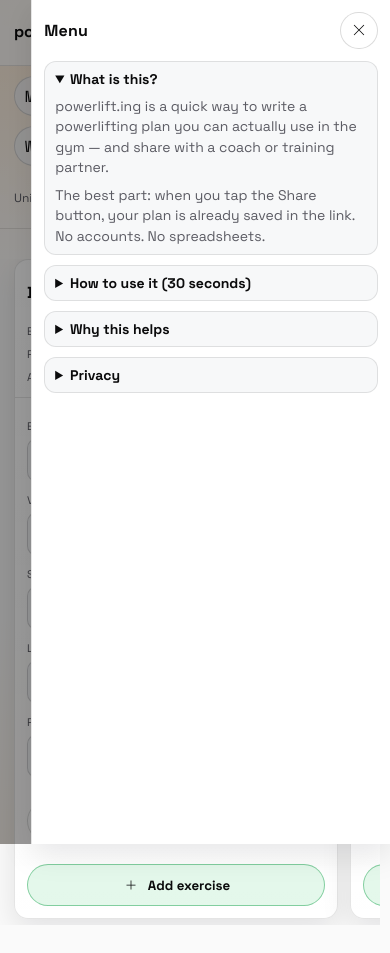
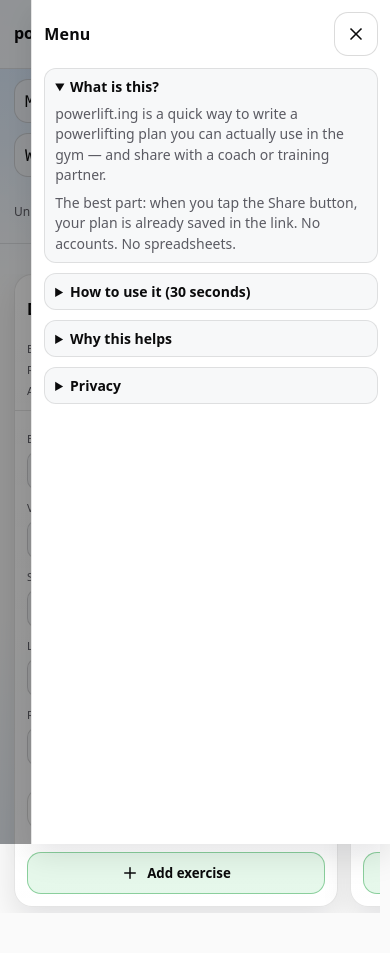
Before and after one commit to jameslcowan/itrain.ing, a plain HTML site: page index.html in a window 390 px wide. Both pictures are taken after a click on the button 245 px from the left and 32 px from the top of the page. Drawn offline with nearby package versions, Linux system fonts and the light colour scheme.

Commit message:
Switch to Lucide icons and update iOS-style theming
Replaces the previous icon set with Lucide SVG icons for a more consistent and modern appearance. Updates CSS variables and radii to better match iOS system colors and shapes, adds safe area insets for improved mobile support, and removes custom web fonts for a more native look. Refactors icon usage in app.js to use direct symbol IDs, simplifying icon rendering.

```diff
--- a/app.css
+++ b/app.css
@@ -1,5 +1,5 @@
 :root{
-  /* Light theme: monochrome neutrals + orange accent (no blue) */
+  /* iOS-ish tokens (system colors + squircle-ish radii) */
   --bg:#fafafa;
   --panel:#ffffff;
   --panel2:#f3f4f6;
@@ -7,26 +7,32 @@
   --muted:#5b5b63;
   --border:rgba(0,0,0,.10);
   --border2:rgba(0,0,0,.14);
-  --accent:#ff8a00;
-  --danger:#d83a3a;
-  --shadow:0 10px 30px rgba(2,6,23,.10);
+  --accent:#007aff;   /* iOS system blue (light) */
+  --danger:#ff3b30;   /* iOS system red (light) */
+  --success:#34c759;  /* iOS system green (light) */
+  --shadow:0 12px 30px rgba(2,6,23,.10);
   --ghost-border: rgba(0,0,0,.22);
   --sb-track: color-mix(in srgb, var(--panel2) 85%, var(--panel));
   --sb-thumb: color-mix(in srgb, var(--muted) 55%, var(--panel));
   --sb-thumb-hover: color-mix(in srgb, var(--muted) 75%, var(--panel));
-  --radius:14px;
-  --radius2:10px;
+  --radius:18px;  /* cards */
+  --radius2:14px; /* controls */
+  --radius-pill:999px;
   --space-1: 6px;
   --space-2: 10px;
   --space-3: 14px;
   --space-4: 18px;
-  --mono: "Space Mono", ui-monospace, SFMono-Regular, Menlo, Monaco, Consolas, "Liberation Mono", "Courier New", monospace;
-  --sans: "Space Grotesk", ui-sans-serif, system-ui, -apple-system, Segoe UI, Roboto, Helvetica, Arial, "Apple Color Emoji", "Segoe UI Emoji";
+  --safe-top: env(safe-area-inset-top, 0px);
+  --safe-right: env(safe-area-inset-right, 0px);
+  --safe-bottom: env(safe-area-inset-bottom, 0px);
+  --safe-left: env(safe-area-inset-left, 0px);
+  --mono: ui-monospace, SFMono-Regular, Menlo, Monaco, Consolas, "Liberation Mono", "Courier New", monospace;
+  --sans: system-ui, -apple-system, BlinkMacSystemFont, "Segoe UI", Roboto, Helvetica, Arial, "Apple Color Emoji", "Segoe UI Emoji";
 }
 
 @media (prefers-color-scheme: dark){
   :root{
-    /* Dark mode: monochrome neutrals (no blue) */
+    /* Dark mode: iOS-ish system colors */
     --bg:#0b0b0c;
     --panel:#101012;
     --panel2:#16161a;
@@ -34,8 +40,9 @@
     --muted:#b3b3b8;
     --border:rgba(255,255,255,.10);
     --border2:rgba(255,255,255,.14);
-    --accent:#ff8a00;
-    --danger:#ff6b6b;
+    --accent:#0a84ff;  /* iOS system blue (dark) */
+    --danger:#ff453a;  /* iOS system red (dark) */
+    --success:#30d158; /* iOS system green (dark) */
     --shadow:0 10px 30px rgba(0,0,0,.35);
     --ghost-border: rgba(255,255,255,.22);
     --sb-track: color-mix(in srgb, var(--panel2) 70%, var(--panel));
@@ -46,7 +53,7 @@
 
 /* Manual override (persists via localStorage) */
 html[data-theme="light"]{
-  /* Light theme: monochrome neutrals + orange accent (no blue) */
+  /* Light theme */
   --bg:#fafafa;
   --panel:#ffffff;
   --panel2:#f3f4f6;
@@ -54,12 +61,13 @@
   --muted:#5b5b63;
   --border:rgba(0,0,0,.10);
   --border2:rgba(0,0,0,.14);
-  --accent:#ff8a00;
-  --danger:#d83a3a;
+  --accent:#007aff;
+  --danger:#ff3b30;
+  --success:#34c759;
   --shadow:0 10px 30px rgba(2,6,23,.10);
 }
 html[data-theme="dark"]{
-  /* Dark mode: monochrome neutrals (no blue) */
+  /* Dark theme */
   --bg:#0b0b0c;
   --panel:#101012;
   --panel2:#16161a;
@@ -67,8 +75,9 @@
   --muted:#b3b3b8;
   --border:rgba(255,255,255,.10);
   --border2:rgba(255,255,255,.14);
-  --accent:#ff8a00;
-  --danger:#ff6b6b;
+  --accent:#0a84ff;
+  --danger:#ff453a;
+  --success:#30d158;
   --shadow:0 10px 30px rgba(0,0,0,.35);
   --ghost-border: rgba(255,255,255,.22);
   --sb-track: color-mix(in srgb, var(--panel2) 70%, var(--panel));
@@ -117,7 +126,7 @@
   display:flex;
   align-items:center;
   justify-content:space-between;
-  padding:12px 0;
+  padding: calc(12px + var(--safe-top)) 0 12px;
   border-bottom:1px solid var(--border);
   backdrop-filter: blur(10px);
   background: color-mix(in srgb, var(--bg) 78%, transparent);
@@ -131,7 +140,8 @@
   width:100%;
   max-width:1100px;
   margin:0 auto;
-  padding: 0 14px;
+  padding-left: calc(14px + var(--safe-left));
+  padding-right: calc(14px + var(--safe-right));
   display:flex;
   align-items:center;
   justify-content:space-between;
@@ -148,7 +158,7 @@
   letter-spacing:.6px;
   font-weight:850;
   padding:3px 8px;
-  border-radius:999px;
+  border-radius:var(--radius-pill);
   border:1px solid var(--border2);
   margin-left:8px;
   transform: translateY(-1px);
@@ -160,7 +170,7 @@
 .brand{ text-decoration:none; color:inherit; display:inline-flex; flex-direction:column; }
 .brand:hover .brand__title{ text-decoration: underline; text-decoration-thickness: 2px; text-underline-offset: 3px; }
 
-.app{ padding-bottom:28px; }
+.app{ padding-bottom: calc(28px + var(--safe-bottom)); }
 .container{ padding: 10px 14px 18px; max-width:1100px; margin:0 auto; }
 
 /* Mobile: full-bleed (no container padding) */
@@ -176,7 +186,8 @@
   width:100%;
   max-width:1100px;
   margin:0 auto;
-  padding: 0 14px;
+  padding-left: calc(14px + var(--safe-left));
+  padding-right: calc(14px + var(--safe-right));
   display:flex;
   align-items:flex-start;
   justify-content:space-between;
@@ -214,16 +225,24 @@
 
 /* Small mobile (down to 320px): tighter spacing + stack controls to avoid overflow */
 @media (max-width: 360px){
-  .topbar{ padding:10px 0; }
-  .topbar__inner{ padding: 0 10px; gap:10px; }
+  .topbar{ padding: calc(10px + var(--safe-top)) 0 10px; }
+  .topbar__inner{
+    padding-left: calc(10px + var(--safe-left));
+    padding-right: calc(10px + var(--safe-right));
+    gap:10px;
+  }
   .topbar__right{ gap:6px; }
   .badge{ margin-left:6px; padding:2px 7px; }
   .ico{ width:18px; height:18px; }
   .iconBtn--header{ padding:8px 9px; }
 
-  .container{ padding: 10px 10px 18px; }
+  .container{ padding: 10px calc(10px + var(--safe-right)) 18px calc(10px + var(--safe-left)); }
   .weekbar{ padding: 10px 0; }
-  .weekbar__inner{ padding: 0 10px; gap:10px; }
+  .weekbar__inner{
+    padding-left: calc(10px + var(--safe-left));
+    padding-right: calc(10px + var(--safe-right));
+    gap:10px;
+  }
   .weekbar__right{ flex-direction:column; align-items:stretch; gap:8px; }
 
   .dd__btn{ padding:8px 10px; }
@@ -261,14 +280,15 @@
   justify-content:space-between;
   gap:10px;
   padding:9px 10px;
-  border-radius:10px;
+  border-radius:var(--radius2);
   border:1px solid var(--border2);
   background: color-mix(in srgb, var(--panel2) 78%, transparent);
   color: var(--text);
   font-family: var(--mono);
   cursor:pointer;
+  min-height: 44px;
 }
-.dd--compact .dd__btn{ padding:7px 10px; border-radius:999px; }
+.dd--compact .dd__btn{ padding:7px 10px; border-radius:var(--radius2); min-height: 44px; }
 .dd__label{
   min-width:0;
   overflow:hidden;
@@ -321,10 +341,14 @@
   border:1px solid var(--border2);
   background: color-mix(in srgb, var(--panel) 78%, transparent);
   color:var(--text);
-  border-radius:999px;
+  border-radius:var(--radius2);
   padding:8px 12px;
   font-weight:650;
   cursor:pointer;
+  min-height: 44px;
+  display:inline-flex;
+  align-items:center;
+  justify-content:center;
 }
 .btn:hover{
   border-color: color-mix(in srgb, var(--border2) 70%, transparent);
@@ -372,8 +396,8 @@
     scroll-snap-stop: always;
     -webkit-overflow-scrolling: touch;
     scroll-behavior: smooth;
-    padding: 0 14px 6px;
-    scroll-padding: 0 14px;
+    padding: 0 calc(14px + var(--safe-right)) 6px calc(14px + var(--safe-left));
+    scroll-padding: 0 calc(14px + var(--safe-right)) 0 calc(14px + var(--safe-left));
     align-items:flex-start;
     scrollbar-width: none;
     -ms-overflow-style: none;
@@ -558,10 +582,10 @@
 .btn--danger:hover{ background: color-mix(in srgb, var(--danger) 18%, transparent); }
 
 .btn--success{
-  border-color: color-mix(in srgb, #22c55e 45%, transparent);
-  background: color-mix(in srgb, #22c55e 14%, transparent);
+  border-color: color-mix(in srgb, var(--success) 45%, transparent);
+  background: color-mix(in srgb, var(--success) 14%, transparent);
 }
-.btn--success:hover{ background: color-mix(in srgb, #22c55e 18%, transparent); }
+.btn--success:hover{ background: color-mix(in srgb, var(--success) 18%, transparent); }
 
 .rows{ display:flex; flex-direction:column; gap:2px; }
 
@@ -642,11 +666,16 @@
 }
 .iconBtn{
   border:1px solid var(--border2);
-  background: rgba(255,255,255,.03);
+  background: color-mix(in srgb, var(--panel) 72%, transparent);
   color:var(--text);
-  border-radius:10px;
+  border-radius:var(--radius2);
   padding:8px 10px;
   cursor:pointer;
+  min-width: 44px;
+  min-height: 44px;
+  display:inline-flex;
+  align-items:center;
+  justify-content:center;
 }
 .iconBtn--x{
   border-color: color-mix(in srgb, var(--danger) 35%, var(--border2));
@@ -676,12 +705,12 @@
 }
 
 .iconBtn--header{
-  border-radius:999px;
+  border-radius:var(--radius2);
   padding:9px 10px;
   background: color-mix(in srgb, var(--panel) 78%, transparent);
 }
 .iconBtn--headerSm{
-  border-radius:999px;
+  border-radius:var(--radius2);
   padding:7px 8px;
   background: color-mix(in srgb, var(--panel) 78%, transparent);
 }
@@ -700,6 +729,8 @@
   display:inline-block;
   flex:0 0 auto;
   vertical-align:-0.15em;
+  fill:none;
+  stroke: currentColor;
 }
 .ico use{ pointer-events:none; }
 
@@ -721,7 +752,7 @@
   border:1px solid var(--border2);
   background: color-mix(in srgb, var(--panel) 78%, transparent);
   color: var(--text);
-  border-radius:999px;
+  border-radius:var(--radius2);
   padding:7px 10px;
   font-family: var(--sans);
   font-weight: 750;
@@ -732,13 +763,14 @@
   white-space:nowrap;
   width:100%;
   justify-content:center;
+  min-height: 44px;
 }
 .actionBtn .ico{ width:18px; height:18px; }
 .actionBtn--add{
-  border-color: color-mix(in srgb, #22c55e 40%, var(--border2));
-  background: color-mix(in srgb, #22c55e 12%, transparent);
+  border-color: color-mix(in srgb, var(--success) 40%, var(--border2));
+  background: color-mix(in srgb, var(--success) 12%, transparent);
 }
-.actionBtn--add:hover{ background: color-mix(in srgb, #22c55e 16%, transparent); }
+.actionBtn--add:hover{ background: color-mix(in srgb, var(--success) 16%, transparent); }
 .actionBtn--delete{
   border-color: color-mix(in srgb, var(--danger) 40%, var(--border2));
   background: color-mix(in srgb, var(--danger) 12%, transparent);
--- a/app.js
+++ b/app.js
@@ -422,24 +422,9 @@
     return node;
   }
 
-  const ICON_MAP = {
-    "material-symbols-light:menu": "i-menu",
-    "material-symbols-light:dark-mode": "i-dark-mode",
-    "material-symbols-light:light-mode": "i-light-mode",
-    "material-symbols-light:share": "i-share",
-    "material-symbols-light:edit": "i-edit",
-    "material-symbols-light:add": "i-add",
-    "material-symbols-light:delete-outline": "i-delete-outline",
-    "material-symbols-light:close": "i-close",
-    "material-symbols-light:expand-more": "i-expand-more",
-    // legacy name we used previously; Iconify's actual name is ink-eraser
-    "material-symbols-light:ink_eraser": "i-ink-eraser",
-    "material-symbols-light:ink-eraser": "i-ink-eraser",
-  };
-
-  function icon(name) {
-    const id = ICON_MAP[name] || name;
-    const href = `#${id}`;
+  function icon(id) {
+    const safeId = typeof id === "string" ? id : "";
+    const href = `#${safeId}`;
     const use = svgEl("use", { href });
     // Some browsers still behave better when xlink:href is present too.
     try {
@@ -471,7 +456,7 @@
       },
       [
         el("span", { class: "dd__label", text: label(value) }),
-        el("span", { class: "dd__chev" }, [icon("material-symbols-light:expand-more")]),
+        el("span", { class: "dd__chev" }, [icon("i-expand-more")]),
       ]
     );
 
@@ -782,7 +767,7 @@
             title: "Clear exercise",
             "aria-label": "Clear exercise",
           },
-          [icon("material-symbols-light:ink-eraser"), el("span", { text: "Clear" })]
+          [icon("i-ink-eraser"), el("span", { text: "Clear" })]
         ),
         el(
           "button",
@@ -793,7 +778,7 @@
             title: "Delete exercise",
             "aria-label": "Delete exercise",
           },
-          [icon("material-symbols-light:delete-outline"), el("span", { text: "Delete" })]
+          [icon("i-delete-outline"), el("span", { text: "Delete" })]
         ),
       ]),
     ]
@@ -813,7 +798,7 @@
         "aria-label": "Add exercise",
         "data-action": "add-row",
       },
-      [icon("material-symbols-light:add"), el("span", { text: "Add exercise" })]
+      [icon("i-add"), el("span", { text: "Add exercise" })]
     );
 
     // Per-exercise delete/clear lives on each row; footer only adds.
@@ -874,7 +859,7 @@
         "aria-label": "Delete day",
         "data-action": "delete-day",
       },
-      [icon("material-symbols-light:delete-outline")]
+      [icon("i-delete-outline")]
     );
 
     const summary = el("summary", {}, [
--- a/index.html
+++ b/index.html
@@ -5,46 +5,60 @@
     <meta name="viewport" content="width=device-width, initial-scale=1" />
     <title>powerlift.ing</title>
     <meta name="description" content="Shareable powerlifting program builder. State lives in the URL." />
-    <link rel="preconnect" href="https://fonts.googleapis.com" />
-    <link rel="preconnect" href="https://fonts.gstatic.com" crossorigin />
-    <link
-      href="https://fonts.googleapis.com/css2?family=Space+Grotesk:wght@400;500;600;700&family=Space+Mono:wght@400;700&display=swap"
-      rel="stylesheet"
-    />
     <link rel="stylesheet" href="./app.css" />
   </head>
   <body>
-    <!-- Inline icon sprite (avoids web-component/icon flicker inside scroll containers) -->
+    <!-- Inline icon sprite (Lucide). Kept as a sprite to avoid icon flicker inside scroll containers. -->
     <svg xmlns="http://www.w3.org/2000/svg" style="position:absolute;width:0;height:0;overflow:hidden">
-      <symbol id="i-menu" viewBox="0 0 24 24" fill="currentColor">
-        <path fill="currentColor" d="M4 17.27v-1h16v1zm0-4.77v-1h16v1zm0-4.77v-1h16v1z"></path>
+      <symbol id="i-menu" viewBox="0 0 24 24" fill="none" stroke="currentColor" stroke-width="2" stroke-linecap="round" stroke-linejoin="round">
+        <path d="M4 5h16" />
+        <path d="M4 12h16" />
+        <path d="M4 19h16" />
       </symbol>
-      <symbol id="i-dark-mode" viewBox="0 0 24 24" fill="currentColor">
-        <path fill="currentColor" d="M12.058 20q-3.334 0-5.667-2.333T4.058 12q0-3.039 1.98-5.27t4.904-2.634q.081 0 .159.006t.153.017q-.506.706-.801 1.57T10.158 7.5q0 2.667 1.866 4.533t4.534 1.867q.951 0 1.813-.295t1.548-.801q.012.075.017.153t.006.159q-.384 2.923-2.615 4.903T12.057 20"></path>
+      <symbol id="i-dark-mode" viewBox="0 0 24 24" fill="none" stroke="currentColor" stroke-width="2" stroke-linecap="round" stroke-linejoin="round">
+        <path d="M20.985 12.486a9 9 0 1 1-9.473-9.472c.405-.022.617.46.402.803a6 6 0 0 0 8.268 8.268c.344-.215.825-.004.803.401" />
       </symbol>
-      <symbol id="i-light-mode" viewBox="0 0 24 24" fill="currentColor">
-        <path fill="currentColor" d="M12 16q-1.671 0-2.835-1.164Q8 13.67 8 12t1.165-2.835T12 8t2.836 1.165T16 12t-1.164 2.836T12 16m-7-3.5H1.5v-1H5zm17.5 0H19v-1h3.5zM11.5 5V1.5h1V5zm0 17.5V19h1v3.5zM6.746 7.404l-2.16-2.098l.695-.745l2.111 2.135zM18.72 19.439l-2.117-2.141l.652-.702l2.16 2.098zM16.596 6.745l2.098-2.16l.745.695l-2.135 2.111zM4.562 18.72l2.14-2.117l.664.652l-2.08 2.179z"></path>
+      <symbol id="i-light-mode" viewBox="0 0 24 24" fill="none" stroke="currentColor" stroke-width="2" stroke-linecap="round" stroke-linejoin="round">
+        <circle cx="12" cy="12" r="4" />
+        <path d="M12 2v2" />
+        <path d="M12 20v2" />
+        <path d="m4.93 4.93 1.41 1.41" />
+        <path d="m17.66 17.66 1.41 1.41" />
+        <path d="M2 12h2" />
+        <path d="M20 12h2" />
+        <path d="m6.34 17.66-1.41 1.41" />
+        <path d="m19.07 4.93-1.41 1.41" />
       </symbol>
-      <symbol id="i-share" viewBox="0 0 24 24" fill="currentColor">
-        <path fill="currentColor" d="M16.61 21q-.994 0-1.687-.695q-.692-.696-.692-1.69q0-.15.132-.757l-7.197-4.273q-.324.374-.793.587t-1.007.213q-.986 0-1.676-.702T3 12t.69-1.683t1.676-.702q.537 0 1.007.213t.793.588l7.198-4.255q-.07-.194-.101-.385q-.032-.192-.032-.392q0-.993.697-1.689Q15.625 3 16.62 3t1.688.697T19 5.389t-.695 1.688t-1.69.692q-.542 0-1-.222t-.78-.597l-7.199 4.273q.07.194.101.386q.032.191.032.391t-.032.391t-.1.386l7.198 4.273q.323-.375.78-.597q.458-.222 1-.222q.994 0 1.69.696q.695.698.695 1.693t-.697 1.688t-1.692.692"></path>
+      <symbol id="i-share" viewBox="0 0 24 24" fill="none" stroke="currentColor" stroke-width="2" stroke-linecap="round" stroke-linejoin="round">
+        <path d="M12 2v13" />
+        <path d="m16 6-4-4-4 4" />
+        <path d="M4 12v8a2 2 0 0 0 2 2h12a2 2 0 0 0 2-2v-8" />
       </symbol>
-      <symbol id="i-edit" viewBox="0 0 24 24" fill="currentColor">
-        <path fill="currentColor" d="M4 20v-2.52L17.18 4.288q.155-.137.34-.212T17.907 4t.39.064q.19.063.35.228l1.067 1.074q.165.159.226.35q.06.19.06.38q0 .204-.068.39q-.069.185-.218.339L6.519 20zM17.504 7.589L19 6.111L17.889 5l-1.477 1.496z"></path>
+      <symbol id="i-edit" viewBox="0 0 24 24" fill="none" stroke="currentColor" stroke-width="2" stroke-linecap="round" stroke-linejoin="round">
+        <path d="M21.174 6.812a1 1 0 0 0-3.986-3.987L3.842 16.174a2 2 0 0 0-.5.83l-1.321 4.352a.5.5 0 0 0 .623.622l4.353-1.32a2 2 0 0 0 .83-.497z" />
+        <path d="m15 5 4 4" />
       </symbol>
-      <symbol id="i-add" viewBox="0 0 24 24" fill="currentColor">
-        <path fill="currentColor" d="M11.5 12.5H6v-1h5.5V6h1v5.5H18v1h-5.5V18h-1z"></path>
+      <symbol id="i-add" viewBox="0 0 24 24" fill="none" stroke="currentColor" stroke-width="2" stroke-linecap="round" stroke-linejoin="round">
+        <path d="M5 12h14" />
+        <path d="M12 5v14" />
       </symbol>
-      <symbol id="i-delete-outline" viewBox="0 0 24 24" fill="currentColor">
-        <path fill="currentColor" d="M7.616 20q-.672 0-1.144-.472T6 18.385V6H5V5h4v-.77h6V5h4v1h-1v12.385q0 .69-.462 1.153T16.384 20zM17 6H7v12.385q0 .269.173.442t.443.173h8.769q.23 0 .423-.192t.192-.424zM9.808 17h1V8h-1zm3.384 0h1V8h-1zM7 6v13z"></path>
+      <symbol id="i-delete-outline" viewBox="0 0 24 24" fill="none" stroke="currentColor" stroke-width="2" stroke-linecap="round" stroke-linejoin="round">
+        <path d="M10 11v6" />
+        <path d="M14 11v6" />
+        <path d="M19 6v14a2 2 0 0 1-2 2H7a2 2 0 0 1-2-2V6" />
+        <path d="M3 6h18" />
+        <path d="M8 6V4a2 2 0 0 1 2-2h4a2 2 0 0 1 2 2v2" />
       </symbol>
-      <symbol id="i-close" viewBox="0 0 24 24" fill="currentColor">
-        <path fill="currentColor" d="m6.4 18.308l-.708-.708l5.6-5.6l-5.6-5.6l.708-.708l5.6 5.6l5.6-5.6l.708.708l-5.6 5.6l5.6 5.6l-.708.708l-5.6-5.6z"></path>
+      <symbol id="i-close" viewBox="0 0 24 24" fill="none" stroke="currentColor" stroke-width="2" stroke-linecap="round" stroke-linejoin="round">
+        <path d="M18 6 6 18" />
+        <path d="m6 6 12 12" />
       </symbol>
-      <symbol id="i-expand-more" viewBox="0 0 24 24" fill="currentColor">
-        <path fill="currentColor" d="M12 14.702L6.692 9.394l.708-.707l4.6 4.6l4.6-4.6l.708.707z"></path>
+      <symbol id="i-expand-more" viewBox="0 0 24 24" fill="none" stroke="currentColor" stroke-width="2" stroke-linecap="round" stroke-linejoin="round">
+        <path d="m6 9 6 6 6-6" />
       </symbol>
-      <symbol id="i-ink-eraser" viewBox="0 0 24 24" fill="currentColor">
-        <path fill="currentColor" d="M16.712 18h4.673v1H15.71zM4.558 19l-1.414-1.413q-.478-.48-.491-1.137t.466-1.161L13.273 4.733q.479-.503 1.134-.494t1.134.489l4.09 4.09q.479.479.488 1.146q.01.668-.469 1.146L11.962 19z"></path>
+      <symbol id="i-ink-eraser" viewBox="0 0 24 24" fill="none" stroke="currentColor" stroke-width="2" stroke-linecap="round" stroke-linejoin="round">
+        <path d="M21 21H8a2 2 0 0 1-1.42-.587l-3.994-3.999a2 2 0 0 1 0-2.828l10-10a2 2 0 0 1 2.829 0l5.999 6a2 2 0 0 1 0 2.828L12.834 21" />
+        <path d="m5.082 11.09 8.828 8.828" />
       </symbol>
     </svg>
 
@@ -60,13 +74,13 @@
         </div>
         <div class="topbar__right">
           <button id="menuBtn" class="iconBtn iconBtn--header" type="button" aria-label="Menu">
-            <svg class="ico" aria-hidden="true" focusable="false"><use href="#i-menu"></use></svg>
+            <svg class="ico" viewBox="0 0 24 24" aria-hidden="true" focusable="false"><use href="#i-menu"></use></svg>
           </button>
           <button id="themeToggleBtn" class="iconBtn iconBtn--header" type="button" aria-label="Toggle theme">
-            <svg class="ico" aria-hidden="true" focusable="false"><use id="themeIcon" href="#i-dark-mode"></use></svg>
+            <svg class="ico" viewBox="0 0 24 24" aria-hidden="true" focusable="false"><use id="themeIcon" href="#i-dark-mode"></use></svg>
           </button>
           <button id="copyLinkBtn" class="iconBtn iconBtn--header iconBtn--primary" type="button" aria-label="Copy link">
-            <svg class="ico" aria-hidden="true" focusable="false"><use href="#i-share"></use></svg>
+            <svg class="ico" viewBox="0 0 24 24" aria-hidden="true" focusable="false"><use href="#i-share"></use></svg>
           </button>
         </div>
       </div>
@@ -79,22 +93,22 @@
             <div class="cyclePick" aria-label="Mesocycle">
               <div id="cycleDd" class="dd dd--compact" aria-label="Mesocycle"></div>
               <button id="renameCycleBtn" class="iconBtn iconBtn--headerSm" type="button" aria-label="Rename mesocycle">
-                <svg class="ico" aria-hidden="true" focusable="false"><use href="#i-edit"></use></svg>
+                <svg class="ico" viewBox="0 0 24 24" aria-hidden="true" focusable="false"><use href="#i-edit"></use></svg>
               </button>
               <button id="addCycleBtn" class="iconBtn iconBtn--headerSm" type="button" aria-label="Add mesocycle">
-                <svg class="ico" aria-hidden="true" focusable="false"><use href="#i-add"></use></svg>
+                <svg class="ico" viewBox="0 0 24 24" aria-hidden="true" focusable="false"><use href="#i-add"></use></svg>
               </button>
               <button id="deleteCycleBtn" class="iconBtn iconBtn--headerSm iconBtn--dangerSm" type="button" aria-label="Delete mesocycle" title="Delete mesocycle">
-                <svg class="ico" aria-hidden="true" focusable="false"><use href="#i-delete-outline"></use></svg>
+                <svg class="ico" viewBox="0 0 24 24" aria-hidden="true" focusable="false"><use href="#i-delete-outline"></use></svg>
               </button>
             </div>
             <div class="weekPick" aria-label="Week">
               <div id="weekDd" class="dd dd--compact" aria-label="Week"></div>
               <button id="addWeekBtn" class="iconBtn iconBtn--headerSm" type="button" aria-label="Add week" title="Add week">
-                <svg class="ico" aria-hidden="true" focusable="false"><use href="#i-add"></use></svg>
+                <svg class="ico" viewBox="0 0 24 24" aria-hidden="true" focusable="false"><use href="#i-add"></use></svg>
               </button>
               <button id="deleteWeekBtn" class="iconBtn iconBtn--headerSm iconBtn--dangerSm" type="button" aria-label="Delete current week" title="Delete week">
-                <svg class="ico" aria-hidden="true" focusable="false"><use href="#i-delete-outline"></use></svg>
+                <svg class="ico" viewBox="0 0 24 24" aria-hidden="true" focusable="false"><use href="#i-delete-outline"></use></svg>
               </button>
             </div>
           </div>
@@ -105,7 +119,7 @@
               <div id="unitsDd" class="dd dd--compact" aria-label="Units"></div>
             </label>
             <button id="addDayBtn" class="btn btn--ghost btn--withIcon" type="button">
-              <svg class="ico" aria-hidden="true" focusable="false"><use href="#i-add"></use></svg>
+              <svg class="ico" viewBox="0 0 24 24" aria-hidden="true" focusable="false"><use href="#i-add"></use></svg>
               <span>Add day</span>
             </button>
           </div>
@@ -127,7 +141,7 @@
         <div class="drawer__top">
           <div class="drawer__title">Menu</div>
           <button id="menuCloseBtn" class="iconBtn iconBtn--headerSm" type="button" aria-label="Close menu">
-            <svg class="ico" aria-hidden="true" focusable="false"><use href="#i-close"></use></svg>
+            <svg class="ico" viewBox="0 0 24 24" aria-hidden="true" focusable="false"><use href="#i-close"></use></svg>
           </button>
         </div>
 
@@ -173,7 +187,7 @@
       <div class="dialog__top">
         <div class="dialog__title">Ready to share</div>
         <button id="shareDialogCloseBtn" class="iconBtn iconBtn--headerSm" type="button" aria-label="Close">
-          <svg class="ico" aria-hidden="true" focusable="false"><use href="#i-close"></use></svg>
+          <svg class="ico" viewBox="0 0 24 24" aria-hidden="true" focusable="false"><use href="#i-close"></use></svg>
         </button>
       </div>
       <div class="dialog__body">
@@ -191,7 +205,7 @@
         <div class="dialog__top">
           <div id="appDialogTitle" class="dialog__title">Notice</div>
           <button id="appDialogCloseBtn" class="iconBtn iconBtn--headerSm" type="submit" value="cancel" aria-label="Close">
-            <svg class="ico" aria-hidden="true" focusable="false"><use href="#i-close"></use></svg>
+            <svg class="ico" viewBox="0 0 24 24" aria-hidden="true" focusable="false"><use href="#i-close"></use></svg>
           </button>
         </div>
         <div class="dialog__body">
```
